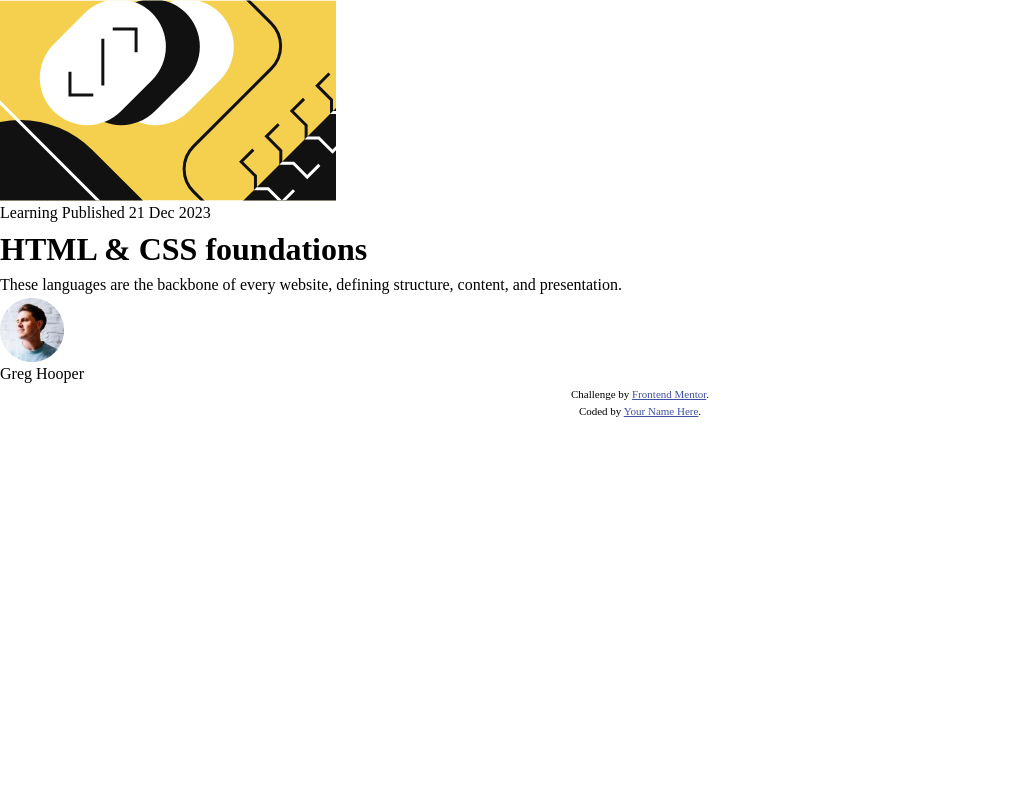
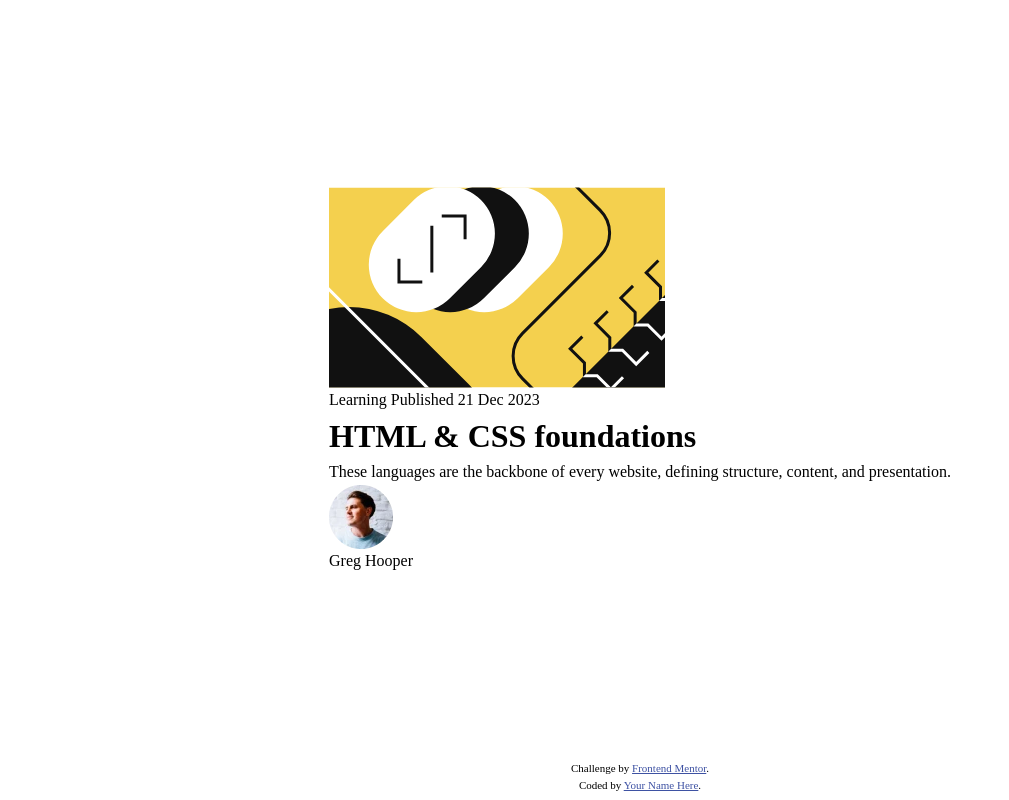
Before and after one commit to anton-mirazchiyski/Blog-Preview-Card, a plain HTML site: page index.html in a window 1280 px wide. Shown: the whole page, without its empty margins (0-1009 px from the left). Drawn offline with Linux system fonts and the light colour scheme.

Commit message:
Center the card on the viewport

```diff
--- a/styles/styles.css
+++ b/styles/styles.css
@@ -1 +1,13 @@
 @import url(reset.css);
+
+
+main {
+    min-height: 95vh;
+    display: flex;
+    justify-content: center;
+    align-items: center;
+}
+
+/* .card {
+    border: 1px solid #000;
+} */
```
